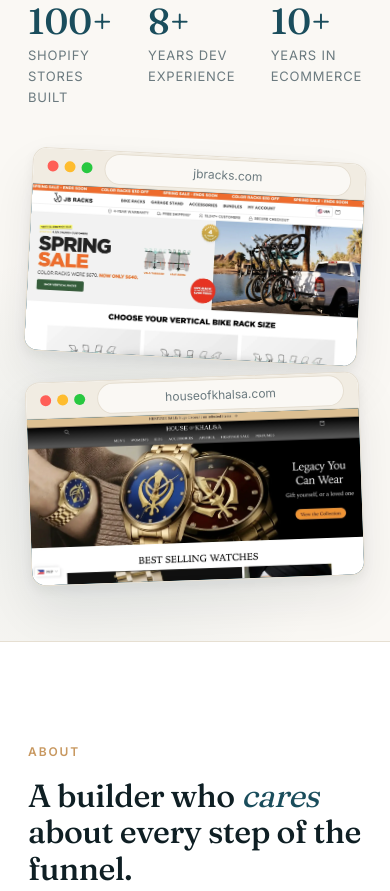
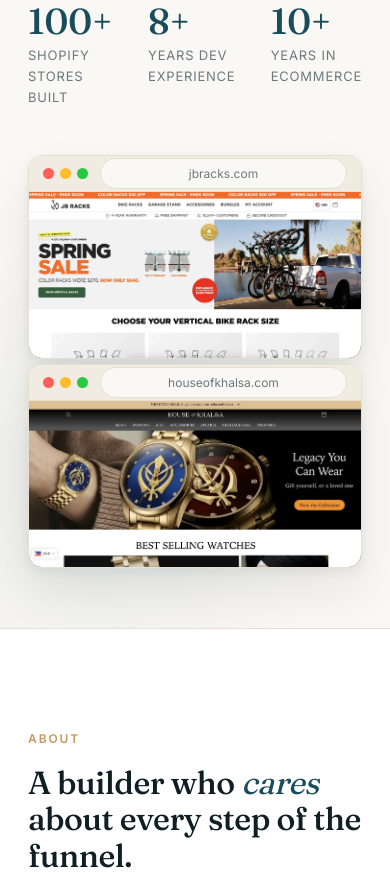
Before and after one commit to EdgarPateno/EdgarPateno.github.io, a plain HTML site: page index.html in a window 390 px wide. Shown: the part 769-1660 px from the top of the page. Drawn offline with Linux system fonts and the light colour scheme.

Commit message:
Stack hero mockups vertically with 5px gap

```diff
--- a/styles.css
+++ b/styles.css
@@ -241,12 +241,13 @@ nav.scrolled { border-bottom-color: var(--line); }
   letter-spacing: 0.06em;
 }
 
-/* Hero visual / two stacked browser mockups */
+/* Hero visual / two stacked browser mockups, separated */
 .hero-visual {
-  position: relative;
   width: 100%;
   max-width: 620px;
-  aspect-ratio: 5 / 4;
+  display: flex;
+  flex-direction: column;
+  gap: 5px;
   justify-self: center;
 }
 .browser-mockup {
@@ -257,30 +258,11 @@ nav.scrolled { border-bottom-color: var(--line); }
   border-radius: var(--radius);
   overflow: hidden;
   box-shadow: var(--shadow-lg);
-  transition: transform 0.4s ease, box-shadow 0.4s ease, z-index 0s 0.4s;
-}
-/* Inside hero-visual: two mockups stacked with absolute positioning */
-.hero-visual .browser-mockup {
-  position: absolute;
-  width: 88%;
-}
-.hero-visual .browser-mockup.back {
-  top: 0;
-  right: 0;
-  transform: rotate(3deg);
-  z-index: 1;
-}
-.hero-visual .browser-mockup.front {
-  bottom: 0;
-  left: 0;
-  transform: rotate(-2deg);
-  z-index: 2;
+  transition: transform 0.4s ease, box-shadow 0.4s ease;
 }
 .hero-visual .browser-mockup:hover {
-  transform: rotate(0deg) translateY(-4px);
-  z-index: 3;
+  transform: translateY(-4px);
   box-shadow: 0 8px 16px rgba(15, 31, 36, 0.08), 0 32px 64px rgba(15, 31, 36, 0.12);
-  transition: transform 0.4s ease, box-shadow 0.4s ease, z-index 0s;
 }
 .browser-bar {
   height: 36px;
@@ -331,20 +313,7 @@ nav.scrolled { border-bottom-color: var(--line); }
 @media (max-width: 880px) {
   .hero { padding: 130px 0 60px; }
   .hero-inner { grid-template-columns: 1fr; gap: 48px; }
-  .hero-visual {
-    max-width: 480px;
-    aspect-ratio: auto;
-    display: flex;
-    flex-direction: column;
-    gap: 18px;
-  }
-  .browser-mockup.front,
-  .browser-mockup.back {
-    position: relative;
-    width: 100%;
-    transform: none;
-    top: auto; right: auto; bottom: auto; left: auto;
-  }
+  .hero-visual { max-width: 480px; }
   .hero-stats { gap: 32px; }
 }
 
```
